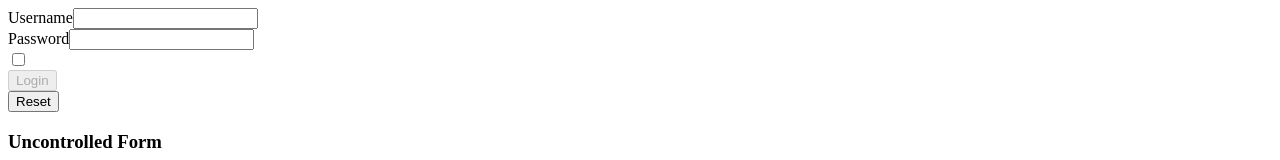
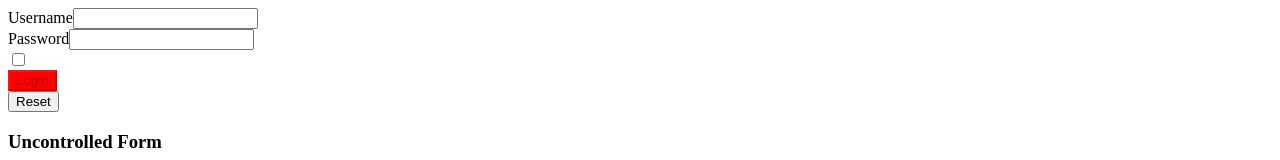
Before and after one commit to Katilina88/DevelhopeReact, a React (Create React App) app in the folder my-app/: page / in a window 1280 px wide. Shown: the part 187-347 px from the top of the page. Built offline with nearby package versions, Linux system fonts and the light colour scheme.

Commit message:
aggiunto esercizio styling-component-03

```diff
--- a/my-app/src/components/Login.js
+++ b/my-app/src/components/Login.js
@@ -16,15 +16,18 @@ class Login extends React.Component {
 
   handleResetState = () => {
     this.setState({
-        username: '',
-        password: '',
-        remember: false,
-    })
-}
+      username: '',
+      password: '',
+      remember: false,
+    });
+  };
 
   render() {
     const { username, password } = this.state;
     const disabled = username === '' || password === '';
+    const buttonStyle = {
+      backgroundColor: password.length < 8 ? 'red' : 'green'
+    };
 
     return (
       <div>
@@ -32,20 +35,20 @@ class Login extends React.Component {
         <form>
           <div>
             <label>Username</label>
-            <input name="username" value={this.state.username} onChange={this.handleInputChange} />
+            <input name="username" value={username} onChange={this.handleInputChange} />
           </div>
           <div>
             <label>Password</label>
-            <input name="password" type="password" value={this.state.password} onChange={this.handleInputChange} />
+            <input name="password" type="password" value={password} onChange={this.handleInputChange} />
           </div>
           <div>
             <input name="remember" type="checkbox" checked={this.state.remember} onChange={this.handleInputChange} />
           </div>
           <div>
-            <button type="submit" disabled={disabled} onClick={() => this.props.onLogin(this.state)}>Login</button>
+            <button type="submit" disabled={disabled} style={buttonStyle} onClick={() => this.props.onLogin(this.state)}>Login</button>
           </div>
           <div>
-          <button onClick={this.handleResetState}>Reset</button>
+            <button onClick={this.handleResetState}>Reset</button>
           </div>
         </form>
       </div>
```
